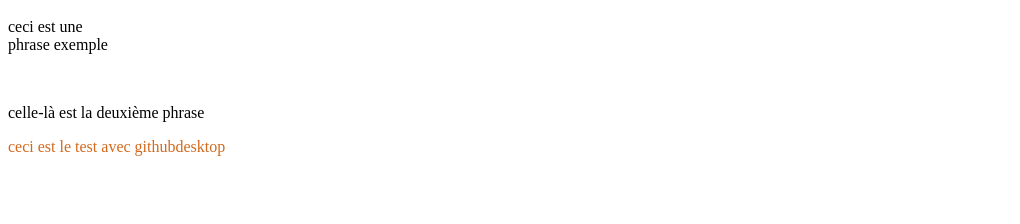
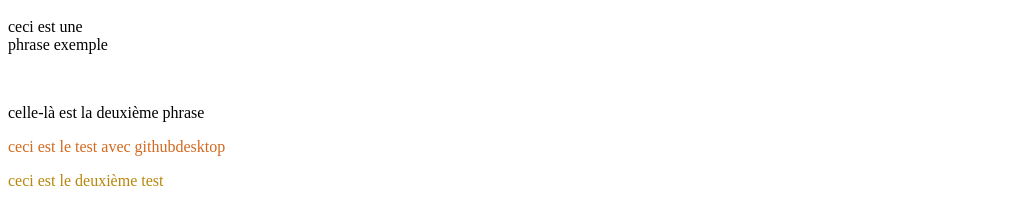
Before and after one commit to Afillionbecomtech/Jespereque-amarche, a plain HTML site: page index.html in a window 1280 px wide. Shown: the part 382-606 px from the top of the page, without its empty margins (0-1020 px from the left). Drawn offline with Linux system fonts and the light colour scheme.

Commit message:
Update index.html

```diff
--- a/index.html
+++ b/index.html
@@ -20,5 +20,7 @@
 
 <p style="color: chocolate;"> ceci est le test avec githubdesktop</p>
 
+<p style="color:darkgoldenrod;">ceci est le deuxième test</p>
+
 </body>
 </html>
```
